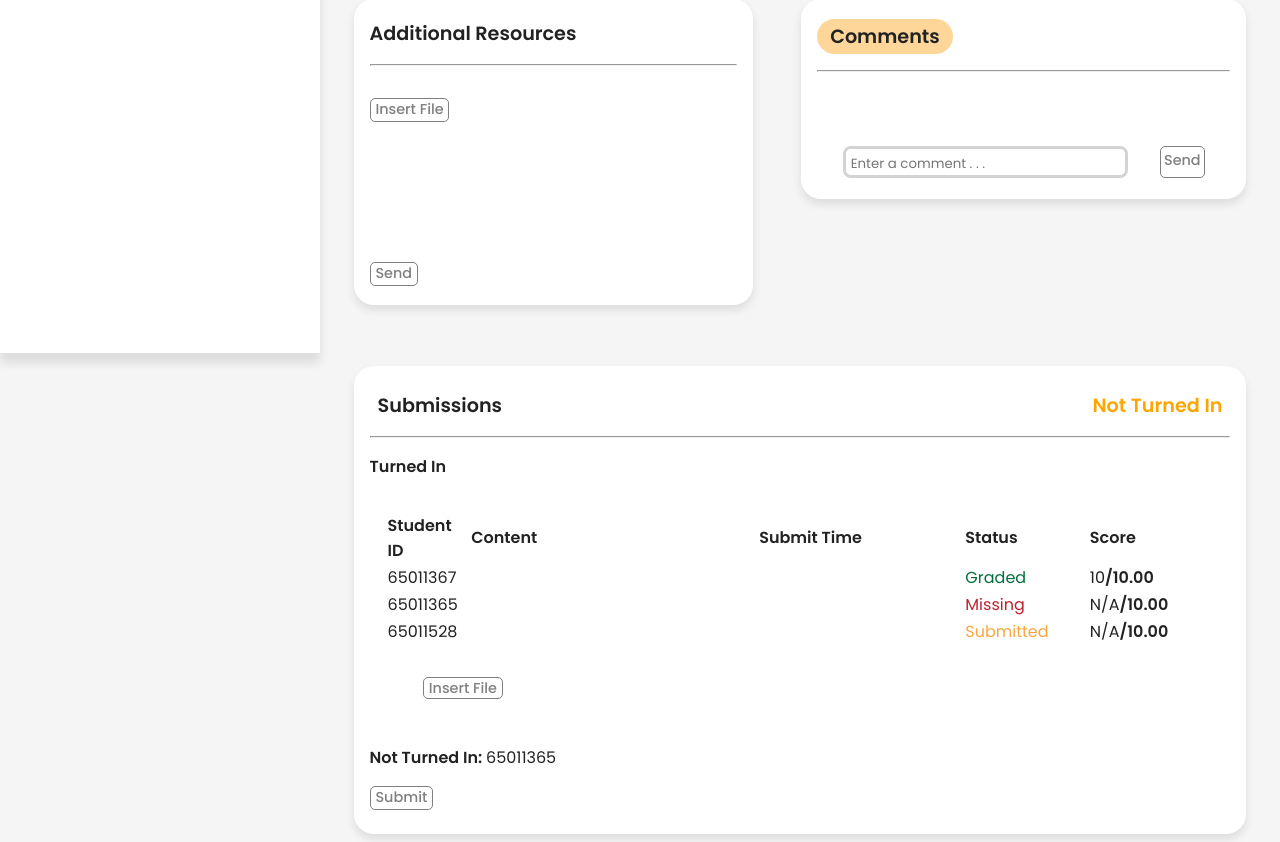
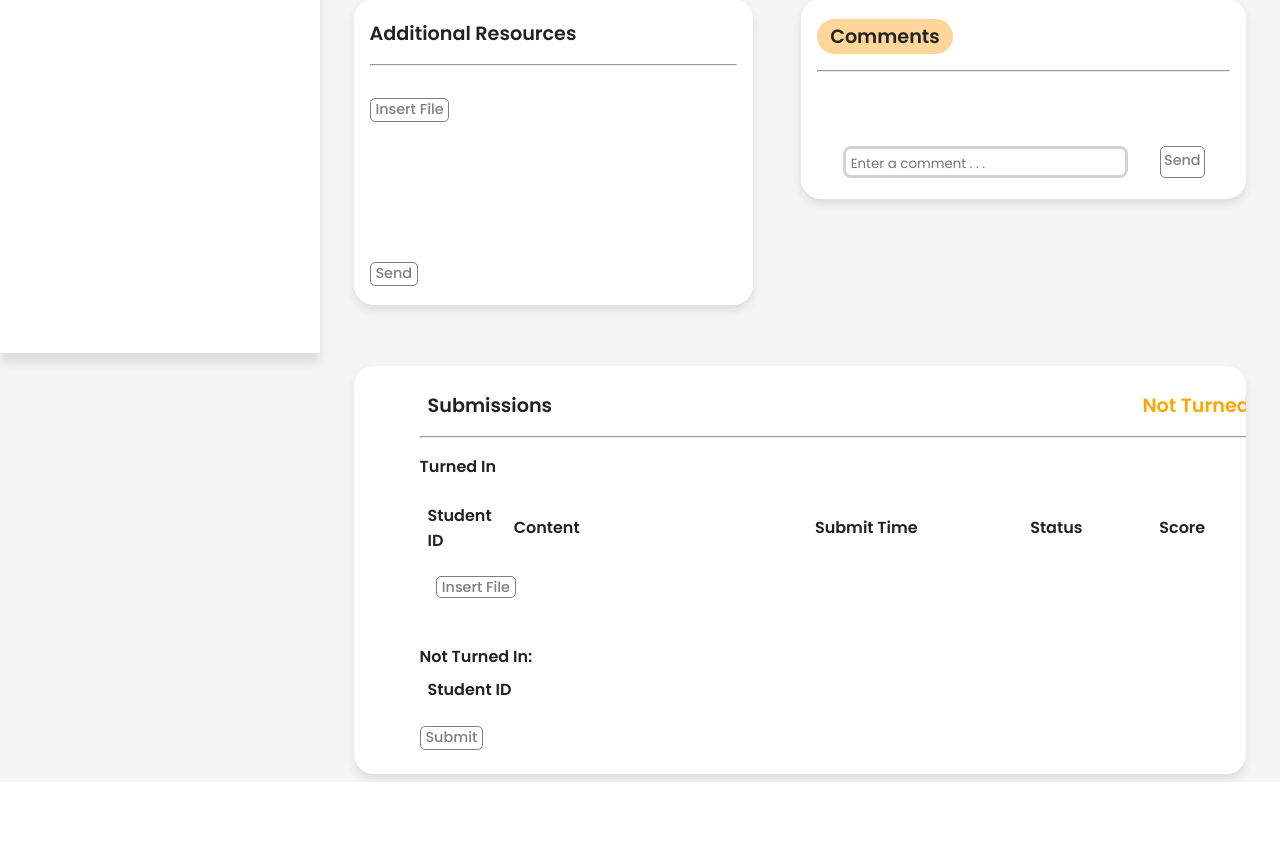
Before and after one commit to m0owo/SEdu, a FastAPI app: template templates/assignment.html in a window 1280 px wide. Shown: the part 447-1289 px from the top of the page. After the commit the page ends 1229 px from the top, so only its background shows below. Run offline with FastAPI, Linux system fonts and the light colour scheme; the template is opened without the code that fills it, so the values that code supplies are empty.

Commit message:
Shows Students who haven't submitted

```diff
--- a/static/css/assignment.css
+++ b/static/css/assignment.css
@@ -149,6 +149,16 @@ hr {
     width: max-content;
     width: 100%;
     padding: 1rem;
+    overflow-x: auto;
+    border-collapse: collapse;
+    margin-left: auto;
+}
+
+.submission-table th, .submission-table tr, .submission-table td {
+    border: solid;
+    border-color: lightgray;
+    padding: 0.5rem;
+    margin: 0;
 }
 
 .submission-student-head {
@@ -258,4 +268,7 @@ hr {
         flex-direction: row;
         align-items: start;
     }
+    .submission-table th, .submission-table tr, .submission-table td {
+        border: none;
+    }
 }
--- a/static/js/assignment.js
+++ b/static/js/assignment.js
@@ -6,6 +6,7 @@ assignmentName.addEventListener("click", function (e) {
         editAssignmentName(e)
     }
 });
+
 assignmentDueDate.addEventListener("click", function (e) {
     if (role == "teacher") {
         editAssignmentDueDate(e)
@@ -18,7 +19,6 @@ const course_id = userElement.getAttribute("course");
 const assignment_id = userElement.getAttribute("assignment");
 const role = userElement.getAttribute("role");
 const roleSpan = document.getElementById("userRole");
-
 
 function editAssignmentName(e) {
     let newNameInput = document.createElement("input");
@@ -215,7 +215,7 @@ fileInput.addEventListener('change', function () {
     }
 })
 
-// assignment ---File------- code
+// assignment -------File------- code
 const sentFileButton = document.getElementById("sentFileButton");
 sentFileButton.addEventListener('click', function () {
     // Assuming files is an array of File objects
@@ -284,9 +284,6 @@ function postFilesToDB(file) {
 
   }
 
-
-
-
 // assignment ---Comments--- code
 let comments = [];
 const commentInput = document.getElementById("commentInput");
@@ -340,82 +337,6 @@ function sendComment() {
     }
 }
 
-// assignment ---Submission Table--- for Teachers
-let submissions = [
-    {
-        "student": "65011367",
-        "status": "Graded",
-        "score": "10",
-    },
-    {
-        "student": "65011365",
-        "status": "Missing",
-        "score": "N/A",
-    },
-    {
-        "student": "65011528",
-        "status": "Submitted",
-        "score": "N/A",
-    }
-];
-let totalScore = 10.00;
-let submissionTable = document.getElementById("submissionsTable");
-let submissionBody = document.getElementById("submissionBody");
-
-submissions.forEach(submission => {
-    // create a row for the submission
-    let submissionRow = submissionBody.insertRow();
-    submissionRow.classList.add("submission");
-
-    // insert a cell for the student id
-    let student = submissionRow.insertCell(0);
-    student.classList.add("submission-student-cell");
-    student.innerText = submission.student;
-
-    let content = submissionRow.insertCell(1);
-
-    let time = submissionRow.insertCell(2);
-
-    // insert a cell for the status and format it accordingly
-    let status = submissionRow.insertCell(3);
-    status.classList.add("submission-status-cell");
-    switch (submission.status) {
-        case "Submitted":
-            status.classList.add("submission-status-submitted");
-            break;
-        case "Missing":
-            status.classList.add("submission-status-missing");
-            break;
-        case "Graded":
-            status.classList.add("submission-status-graded");
-            break;
-        default:
-            break;
-    }
-    status.innerText = submission.status;
-
-    // create a cell for the score
-    let score = submissionRow.insertCell(4);
-    score.classList.add("submission-score-cell");
-    let rawScore = document.createElement("span");
-    rawScore.classList.add("score");
-    // add the text for the score
-    if (submission.score) {
-        rawScore.textContent = submission.score;
-    } else {
-        rawScore.textContent = "N/A";
-    }
-    let totalScoreDisplay = document.createElement("span");
-    totalScoreDisplay.classList.add("small-bold");
-    totalScoreDisplay.innerText = "/" + totalScore.toFixed(2);
-    score.appendChild(rawScore);
-    score.appendChild(totalScoreDisplay);
-    // when the score is pressed, you can edit it
-    rawScore.addEventListener('click', function (e) {
-        editRawScore(e);
-    });
-});
-
 function editRawScore(e) {
     let rawScoreInput = document.createElement("input");
     rawScoreInput.classList.add("score-input");
@@ -457,6 +378,7 @@ function updateScore(rawScoreInput, newScoreValue) {
 
 //====================================
 //student submission
+
 let studentFiles = [];
 const studentFileInputButton = document.getElementById("studentFileInputButton");
 const studentFileInput = document.getElementById("studentFileInput");
@@ -504,9 +426,9 @@ studentFileInput.addEventListener('change', function () {
     }
 })
 
-
 //====================================
 //submit submission
+
 const submitButton = document.getElementById("submitButton");
 submitButton.addEventListener("click", addSubmission);
 function addSubmission() {
@@ -517,10 +439,12 @@ function addSubmission() {
     let date = current.toLocaleDateString('en-US', formatDate);
     let time = current.toLocaleTimeString('en-US', formatTime);
     assignmentDueDate.innerText = date + ", " + time;
+
     //fetch to get user name
     fetch(`/students/${user}`)
         .then(response => response.json())
         .then(user => {
+
             //fetch to post comments in assignment
             fetch(`/post-submission/`, {
                 method: 'POST',
@@ -583,9 +507,9 @@ function addSubmission() {
 document.addEventListener("DOMContentLoaded", fetchDBtoUpdate);
 function fetchDBtoUpdate() {
     var userData;
-
     //ui change depending on roles
     if (role == "student") {
+        const submissionTable = document.getElementById("submissionsTable");
         const submission_title = document.getElementById("submission-title");
         const submissionsBox = document.getElementById("submissionsBox");
         const turnedIn = document.getElementById("turned-in");
@@ -627,11 +551,14 @@ function fetchDBtoUpdate() {
         if (!userData || !userData.id) {
             return;
         }
-
+        console.log("userData");
+        console.log(userData);
         let user_id = userData.id;
         let enrolls = userData.enrolls;
         let enrollments = enrolls["data"];
         let first_course_id = enrollments[0]["course"]["id"];
+
+        let submittedStudents = [];
 
         for (let enrollment of enrollments) {
             let course_id = enrollment["course"]["id"];
@@ -715,14 +642,11 @@ function fetchDBtoUpdate() {
                                 console.log("Download Link:", downloadLink);
                             }
                         }
-
-
-
                         //update submissions
-                        //1) NOT DONE!! - Teacher Additional Files Update and Post (DONE)
+                        //1) DONE - Teacher Additional Files Update and Post
 
                         //2) Student submission Update and Post
-                            //2.1) NOT DONE!! - Submission content having actual files instead of {content: "test"} (DONE)
+                            //2.1) DONE - Submission content having actual files instead of {content: "test"}
                             //2.2) DONE - Submission can post and update (with content of "test" right now)
                             //2.3) DONE - status for students (Graded, Turned In, Not Turned In)
 
@@ -736,12 +660,14 @@ function fetchDBtoUpdate() {
                         // so i have to check from both the students in course list and the submissions list
                         // which will probably affect how gpa works since teacher can't grade who didnt submit
 
-                        //3.3) NOT DONE!! - Table can display submitted files at content column(DONE)
+                        //3.3) DONE - Table can display submitted files at content column
 
                         //submissions related update
                         let submissions = assignment["submissions"]["data"];
                         const submissionBody = document.getElementById("submissionBody");
                         submissionBody.innerHTML = "";
+                        let turnedInStudents = [];
+                        let notTurnedInStudents = [];
                         if (submissions) {
                             for (let submission of submissions) { //get submission here
                                 //change status for students ==========================================
@@ -794,10 +720,7 @@ function fetchDBtoUpdate() {
                                     break;
                                 }
 
-
-
                             //display all submissions for teacher =================================
-                                let submissionTable = document.getElementById("submissionsTable");
                                 let submissionBody = document.getElementById("submissionBody");
 
                                 // create a row for the submission
@@ -808,6 +731,9 @@ function fetchDBtoUpdate() {
                                 let student = submissionRow.insertCell(0);
                                 student.classList.add("submission-student-cell");
                                 student.innerText = "6501" + submission["user_id"].toString();
+                                turnedInStudents.push(submission["user_id"]);
+                                console.log("pushing new student to turned in");
+                                console.log(submission["user_id"]);
 
                             // !!!!!!! insert a cell for files !!!!!!!!
                                 let content = submissionRow.insertCell(1);
@@ -847,6 +773,10 @@ function fetchDBtoUpdate() {
                                 score.classList.add("submission-score-cell");
                                 let rawScore = document.createElement("span");
                                 rawScore.classList.add("score");
+                                let totalScore = document.createElement("span");
+                                totalScore.classList.add("score");
+                                totalScore.style.fontWeight = "bold";
+                                totalScore.innerText = "/" + assignment["total_score"];
                                 // add the text for the score
                                 if (submission["score"]) {
                                     rawScore.textContent = submission["score"];
@@ -854,10 +784,51 @@ function fetchDBtoUpdate() {
                                     rawScore.textContent = "N/A";
                                 }
                                 score.appendChild(rawScore);
+                                score.appendChild(totalScore);
                                 // when the score is pressed, you can edit it
                                 rawScore.addEventListener('click', function (e) {
                                     editRawScore(e);
                                 });
+
+                                // display students who don't have submission ===============
+
+                                // fetch all students
+                                fetch (`/students/`)
+                                .then(response => response.json())
+                                .then(fetchedStudents => {
+                                    console.log("fetched students")
+                                    console.log(fetchedStudents);
+                                    console.log("turned in students");
+                                    console.log(turnedInStudents);
+                                    showNotTurnedIn(fetchedStudents, turnedInStudents);
+                                })
+
+                                function showNotTurnedIn(allStudents, submissionStudents) {
+                                    studentsEnrolled = [];
+
+                                    for (let student of allStudents) {
+                                        let enrolls = student["enrolls"].data;
+                                        for (let enroll of enrolls) {
+                                            if (enroll.course.id == course_id) {
+                                                console.log(student.id);
+                                                studentsEnrolled.push(student.id);
+                                            }
+                                        }
+                                    }
+
+                                    let notTurnedInBody = document.getElementById("notTurnedInBody");
+                                    for (let studentId of studentsEnrolled) {
+                                        console.log("students submitted");
+                                        console.log(submissionStudents);
+                                        if (!submissionStudents.includes(studentId)){
+                                            if (!notTurnedInStudents.includes(studentId)) {
+                                                notTurnedInStudents.push(studentId);
+                                                let notTurnedInRow = notTurnedInBody.insertRow(-1);
+                                                notTurnedInRow.innerText = "650" + studentId;
+                                            }
+                                        }
+                                    }
+                                }
                             }
                         }
                     }
--- a/static/js/home.js
+++ b/static/js/home.js
@@ -288,8 +288,6 @@ document.addEventListener("DOMContentLoaded", function () {
         let gpaGrade = document.getElementById("gpaGrade");
         gpaGrade.innerText = toGrade(unofficialGPAValue);
 
-
-
         function toNumber(grade) {
             switch(grade) {
                 case "A":
@@ -312,7 +310,6 @@ document.addEventListener("DOMContentLoaded", function () {
                     return -1;
             }
         }
-
         function toGrade(number) {
             if (number > 3.5) {
                 return "A";
@@ -710,7 +707,6 @@ document.addEventListener("DOMContentLoaded", function () {
                                             scores = enroll.scores;
                                             courseId = enroll.course.id;
 
-
                                             // populate the cells with the student's scores
                                             populateScoreCell(student, enroll, scores, "attendance", newStudentRow, 1);
                                             populateScoreCell(student, enroll, scores, "assignment", newStudentRow, 2);
--- a/templates/assignment.html
+++ b/templates/assignment.html
@@ -100,8 +100,8 @@ x`<!DOCTYPE html>
             </div>
             <div class="root">
                 <div class="card-div">
-                    <div class="card" id="submissionsBox">
-                        <div class="info-column">
+                    <div class="card" id="submissionsBox" style="overflow-x: scroll;">
+                        <div class="info-column" style="margin-left: 100px;">
                             <div class="nav-items-uniteractable" style="width: 100%; justify-content: space-between;">
                                 <span class="medium-bold" id="submission-title"> Submissions</span>
                                 <span class="medium-bold" id="submission-state" style="color:orange;"> Not Turned
@@ -126,7 +126,14 @@ x`<!DOCTYPE html>
                                 <div class="info-column file-frame-div" id="studentDataBaseFrame"></div>
 
                                 <span class="small-bold" id="not-turned-in">Not Turned In: </span>
-                                <span class="small" id="students-not-turned-in">65011365</span>
+                                <table class="submission-table">
+                                    <thead class="small-bold">
+                                        <td class="submission-student-head">Student ID</td>
+                                    </thead>
+                                    <tbody class="small" id="notTurnedInBody">
+                                    </tbody>
+                                </table>
+                                </span>
                             </div>
                             <span class="edit-button" id="submitButton">Submit</span>
                         </div>
```
Also changed, not shown: databasetest.py (+10 -1 lines).
